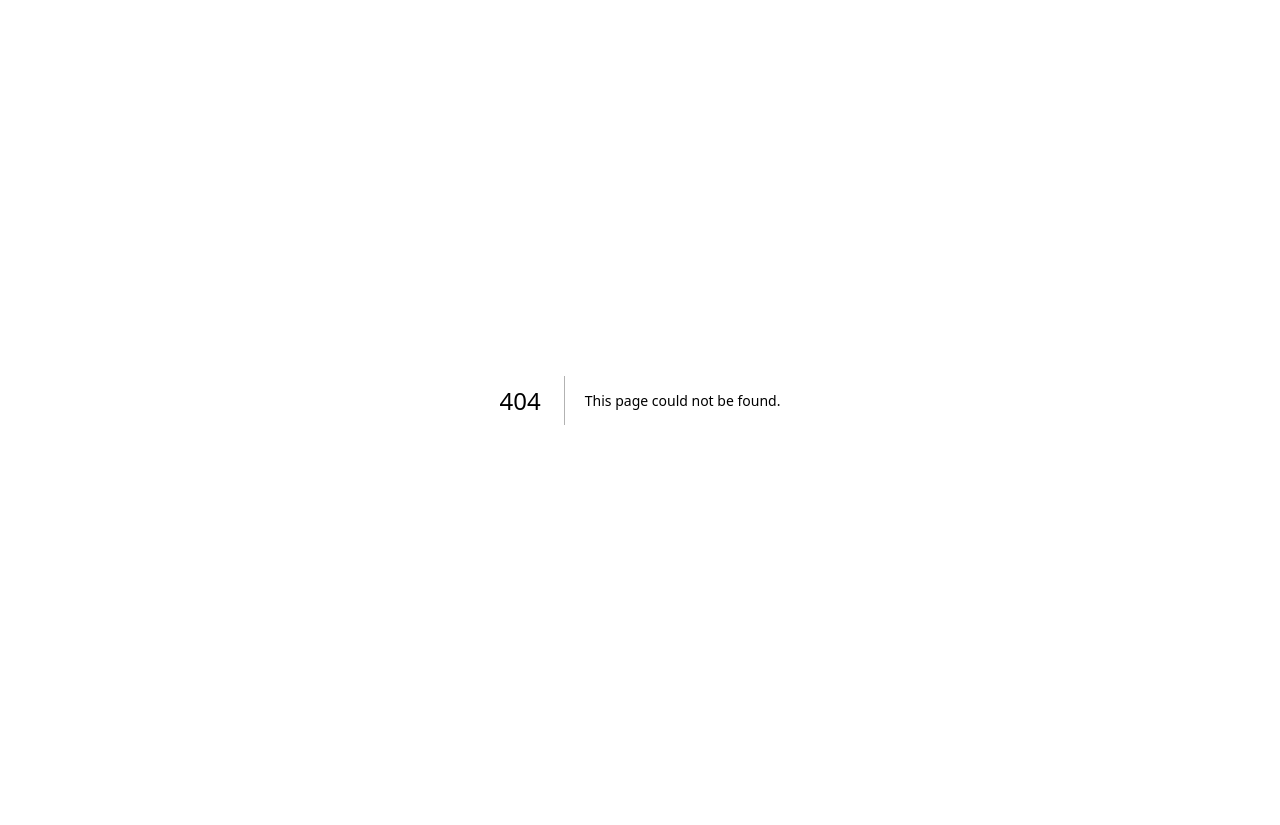
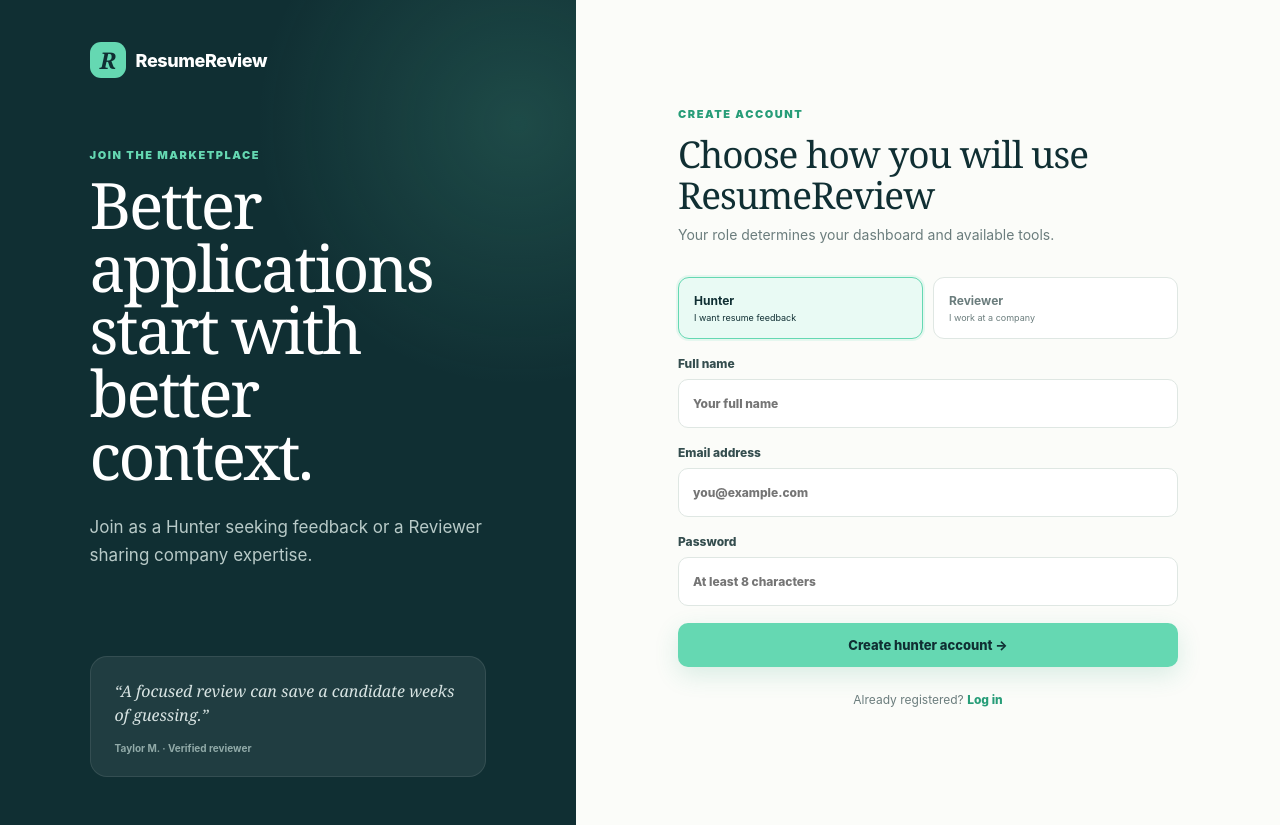
Before and after one commit to vaikunthyugadi-cpu/resume-review-insider, a Next.js app: page /signup in a window 1280 px wide. Before the commit this address had no page. Before the commit the page ends 800 px from the top, so only its background shows below. Built offline with nearby package versions, Linux system fonts and the light colour scheme.

Commit message:
Add app/signup/page.tsx

```diff
--- /dev/null
+++ b/app/signup/page.tsx
@@ -0,0 +1,43 @@
+import type { Metadata } from "next";
+import Link from "next/link";
+import { SignupForm } from "@/components/signup-form";
+
+export const metadata: Metadata = { title: "Create account" };
+
+export default async function SignupPage({
+  searchParams
+}: {
+  searchParams: Promise<{ role?: string }>;
+}) {
+  const { role } = await searchParams;
+  return (
+    <main className="auth-layout">
+      <section className="auth-brand-panel">
+        <Link className="brand brand-light" href="/">
+          <span className="brand-mark">R</span><span>ResumeReview</span>
+        </Link>
+        <div className="auth-brand-copy">
+          <p className="eyebrow eyebrow-light">Join the marketplace</p>
+          <h1>Better applications start with better context.</h1>
+          <p>Join as a Hunter seeking feedback or a Reviewer sharing company expertise.</p>
+        </div>
+        <blockquote>
+          “A focused review can save a candidate weeks of guessing.”
+          <footer>Taylor M. · Verified reviewer</footer>
+        </blockquote>
+      </section>
+      <section className="auth-form-panel">
+        <div className="auth-card auth-card-wide">
+          <Link className="brand brand-dark auth-mobile-brand" href="/">
+            <span className="brand-mark">R</span><span>ResumeReview</span>
+          </Link>
+          <p className="eyebrow">Create account</p>
+          <h2>Choose how you will use ResumeReview</h2>
+          <p className="subtle">Your role determines your dashboard and available tools.</p>
+          <SignupForm initialRole={role === "reviewer" ? "reviewer" : "hunter"} />
+          <p className="auth-switch">Already registered? <Link href="/login">Log in</Link></p>
+        </div>
+      </section>
+    </main>
+  );
+}
```
